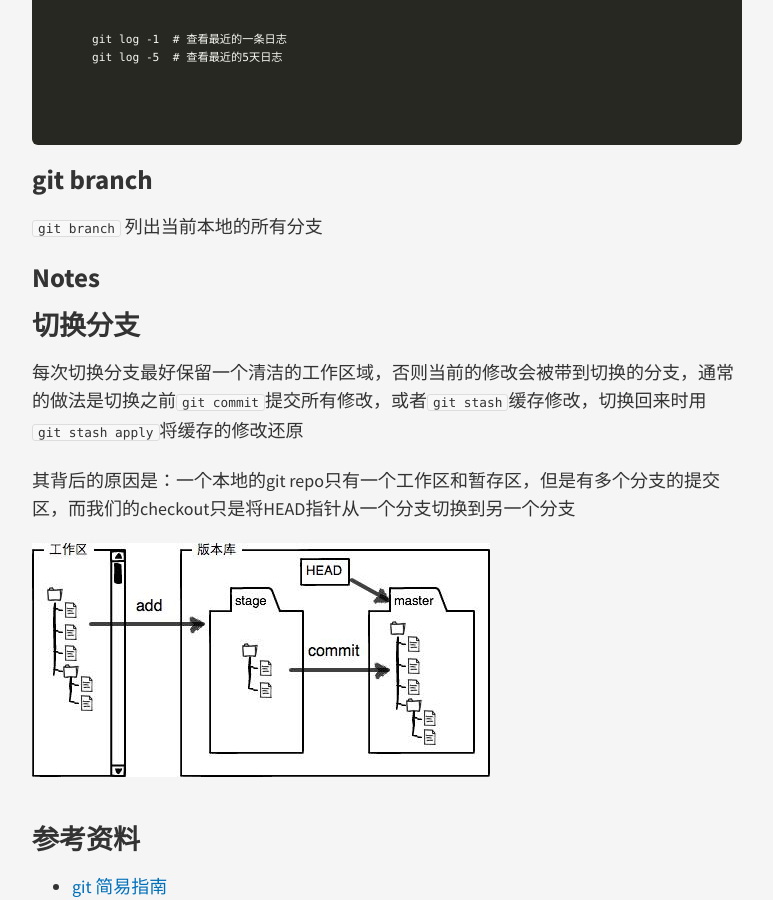
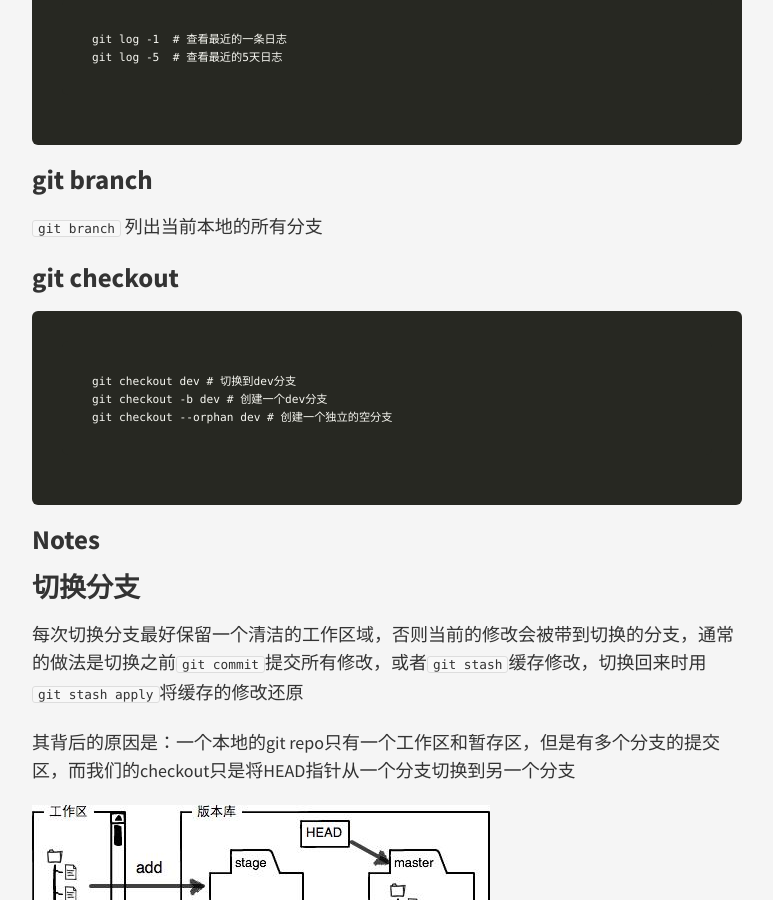
Before and after one commit to websiteflash/websiteflash.github.com, a Jekyll site: the page built from _posts/2015-03-06-git-command.md, in a window 1280 px wide and 900 px high, scrolled down 1687 px. Shown: the whole window, without its empty margins (253-1026 px from the left). Built offline with Jekyll 4.4.1, drawn with Linux system fonts in a browser that asks for light colours; nearby versions of some CDN libraries; Markdown is read by kramdown in place of the engine named in the settings; comment, search, counter and statistics services are not loaded.

Commit message:
add git comman

````diff
--- a/_posts/2015-03-06-git-command.md
+++ b/_posts/2015-03-06-git-command.md
@@ -54,6 +54,14 @@ categories: git
 
 `git branch` 列出当前本地的所有分支
 
+# git checkout
+
+```
+git checkout dev # 切换到dev分支
+git checkout -b dev # 创建一个dev分支
+git checkout --orphan dev # 创建一个独立的空分支
+```
+
 
 # **Notes**
 
````
